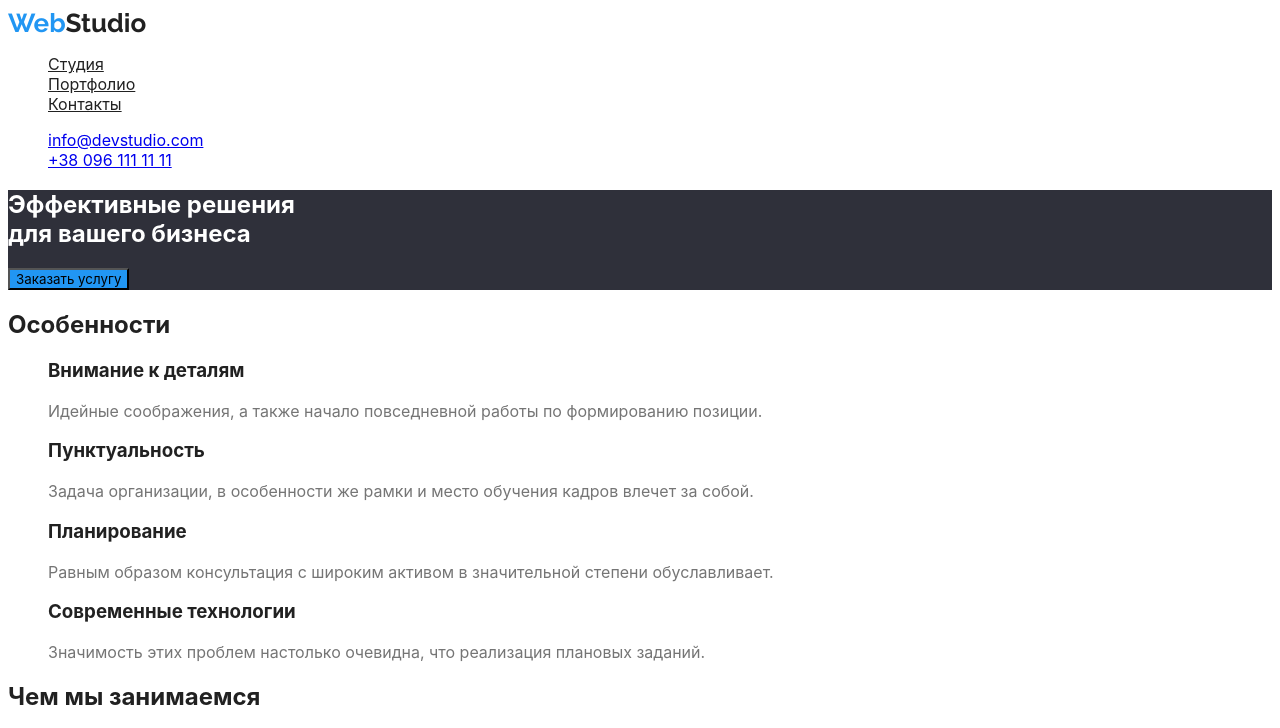
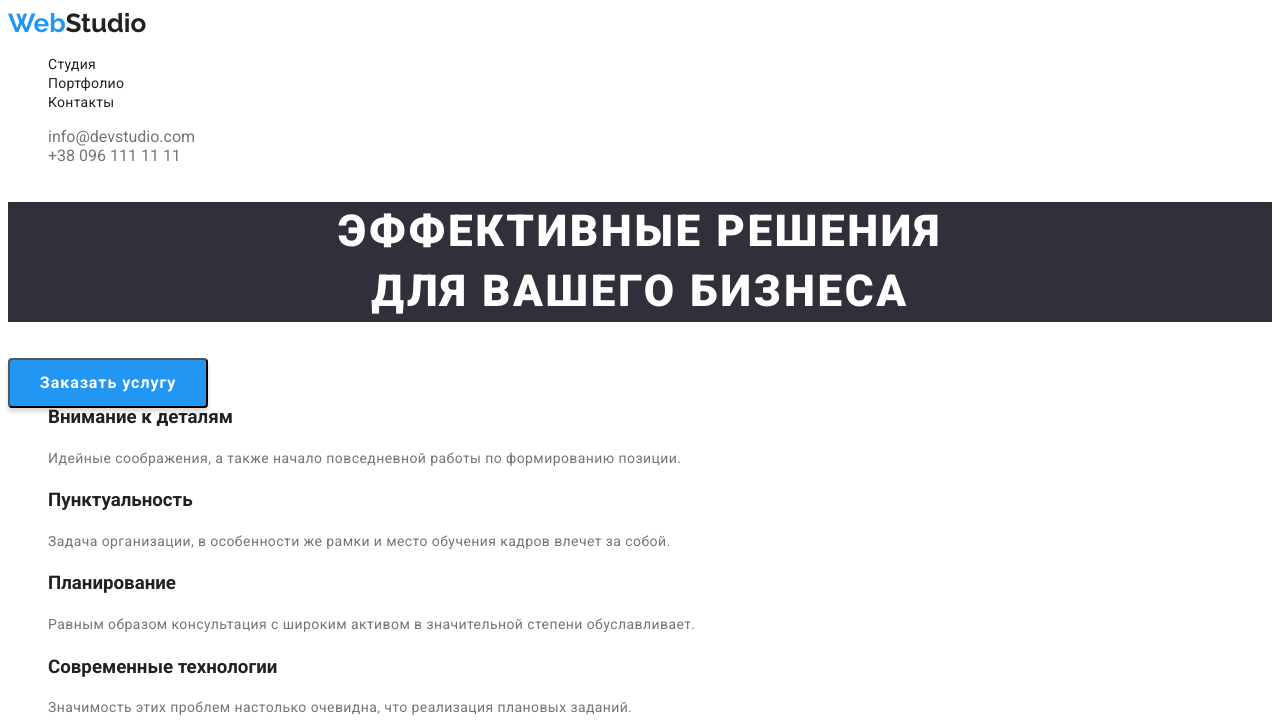
Before and after one commit to Maksym-Lizohub/goit-markup-hw-02, a plain HTML site: page index.html in a window 1280 px wide. Shown: the top 728 px of the page. Drawn offline with Linux system fonts and the light colour scheme.

Commit message:
Update styles.css

```diff
--- a/css/styles.css
+++ b/css/styles.css
@@ -8,7 +8,7 @@
 body {
   background-color: var(--primary-white-color);
   color: var(--primary-text-color);
-  font-family: -apple-system, BlinkMacSystemFont, 'Segoe UI', Roboto, Oxygen, Ubuntu, Cantarell, 'Open Sans', 'Helvetica Neue', sans-serif ;
+  font-family: Roboto;
 }
 .accent {
   color: var(--accent-color);
@@ -21,41 +21,96 @@ body {
   line-height: 1.17;
   color: var(--primary-text-color);
 }
-
+.address-link {
+  text-decoration-line: none;
+  color: var(--paragraph-text-color);
+  font-weight: 500;
+}
+.address-link:hover,
+.address-link:focus {
+  color: var(--accent-color);
+}
 p {
+  font-style: normal;
+  font-weight: 400;
+  font-size: 14px;
+  line-height: 1.7;
+  letter-spacing: 0.03em;
   color: var(--paragraph-text-color);
 }
 .list {
-  list-style: none;
+  list-style-type: none;
 }
 .main-menu-link {
-  font-size: 16px;
-  color: rgba(33, 33, 33, 1);
+  text-decoration-line: none;
+  font-size: 14px;
+  font-weight: 500;
+  line-height: 1.17;
+  letter-spacing: 0.02em;
+  color: var(--primary-text-color);
 }
 
 .main-menu-link:hover,
 .main-menu-link:focus {
-  color: rgba(33, 150, 243, 1);
+  color: var(--accent-color);
 }
-.main-header {
-  background-color: rgba(255, 255, 255, 1);
-}
+
 .hero {
   background-color: rgba(47, 48, 58, 1);
 }
 .hero-title {
-  color: rgba(255, 255, 255, 1);
+  font-size: 44px;
+  font-weight: 900;
+  line-height: 1.36;
+  letter-spacing: 0.06em;
+  text-align: center;
+  text-transform: uppercase;
+  color: var(--primary-white-color);
 }
 .hero-button {
-  color: black;
+  font-family: Roboto;
+  font-style: normal;
+  font-weight: 700;
+  font-size: 16px;
+  line-height: 1.88;
+  align-items: center;
+  text-align: center;
+  letter-spacing: 0.06em;
+  color: var(--primary-white-color);
   background-color: rgba(33, 150, 243, 1);
-  font-family: -apple-system, BlinkMacSystemFont, 'Segoe UI', Roboto, Oxygen, Ubuntu, Cantarell,
-    'Open Sans', 'Helvetica Neue', sans-serif;
+  position: absolute;
+  width: 200px;
+  height: 50px;
+  background: #2196F3;
+  box-shadow: 0px 4px 4px rgba(0, 0, 0, 0.15);
+  border-radius: 4px;
 }
 .hero-button:hover {
   border-color: rgba(33, 150, 243, 1);
-  border-top-width: 0;
-  border-right-width: 0;
-  border-bottom-width: 0;
-  border-left-width: 0;
 }
+button {
+  position: absolute;
+  width: 200px;
+  height: 50px;
+  background: #2196F3;
+  box-shadow: 0px 4px 4px rgba(0, 0, 0, 0.15);
+  border-radius: 4px;
+}
+.hero-button
+.hero-button:hover
+
+.vision-title {
+  font-family: Roboto
+  font-weight: 700;
+  font-size: 14px;
+  line-height: 1.14;
+  letter-spacing: 0.03em;
+  text-transform: uppercase;
+}
+.title {
+  font-weight: 700;
+  font-size: 36px;
+  line-height: 1.17;
+  text-align: center;
+  letter-spacing: 0.03em;
+}
```
